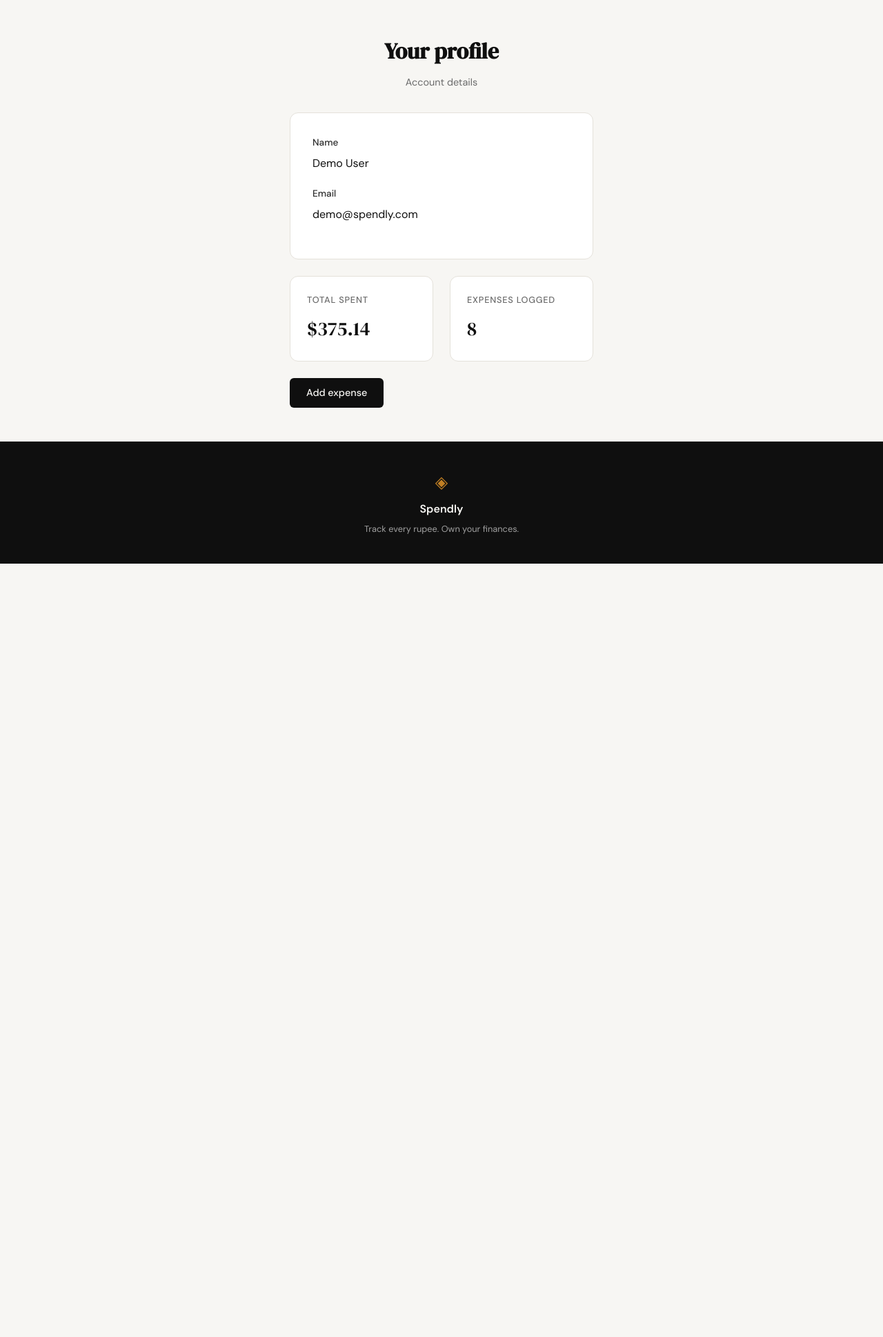
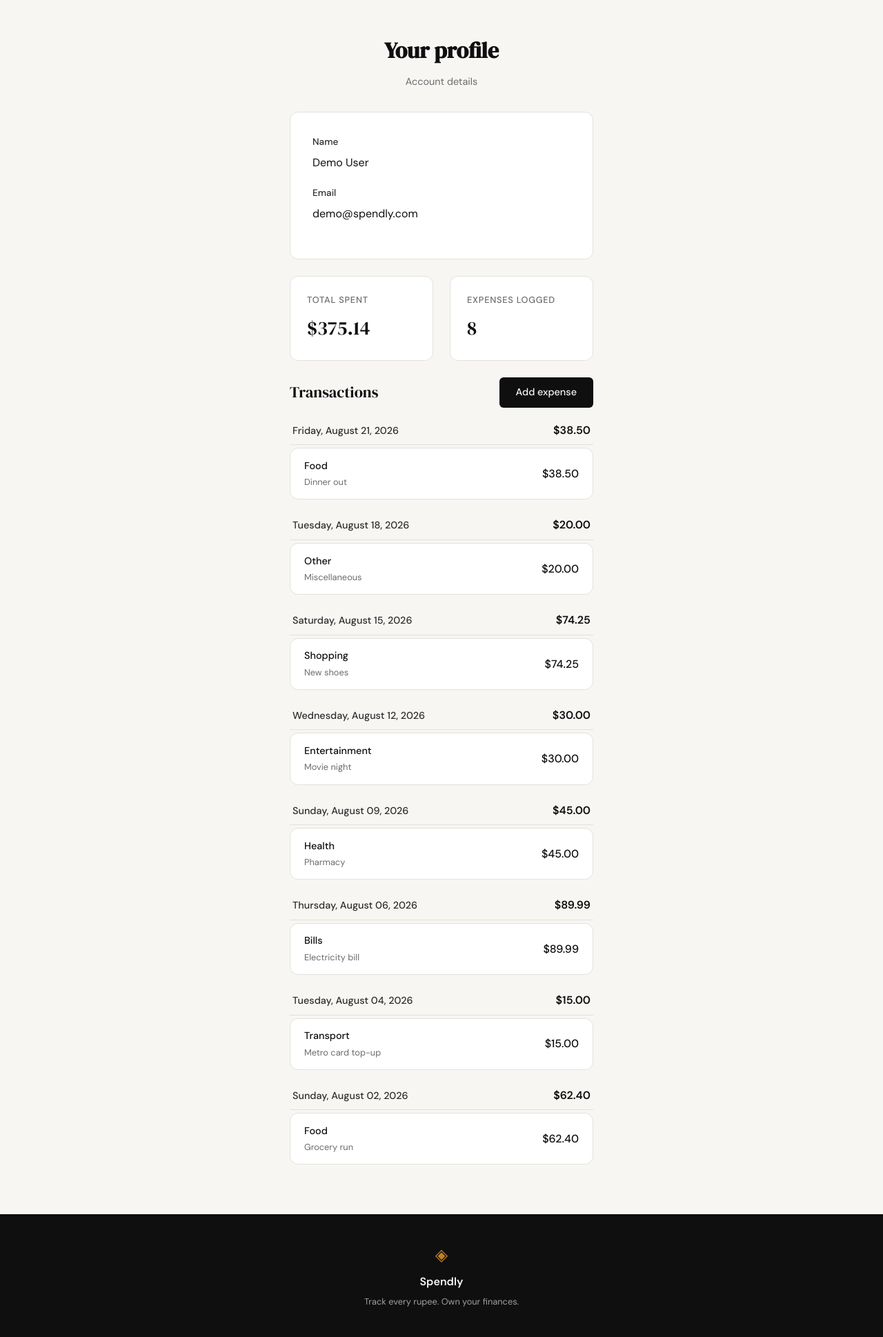
Before and after one commit to satyakiranmai1-cmyk/spendly, a Flask app: page /profile in a window 1280 px wide. Shown: the part 61-1999 px from the top of the page at 69% size. Before the commit the page ends 878 px from the top, so only its background shows below. Run offline with Flask 3, Linux system fonts and the light colour scheme; the visitor is signed in with stand-in values (Sample User, id 1); data comes from the database, SQL or seed files in the repository.

Commit message:
Show day-wise transactions on profile
Port get_expenses_by_day() and the expense_day_list macro from the
profile-page branches so the profile lists each day's expenses,
newest first, with a per-day total.

Co-Authored-By: Claude Opus 5.5 <noreply@anthropic.com>

```diff
--- a/app.py
+++ b/app.py
@@ -13,6 +13,7 @@ from database.db import (
     create_user,
     get_db,
     get_expense_summary_by_user,
+    get_expenses_by_day,
     get_user_by_email,
     get_user_by_id,
     init_db,
@@ -171,7 +172,13 @@ def profile():
         session.pop("user_id", None)
         return redirect(url_for("login"))
     summary = get_expense_summary_by_user(user["id"])
-    return render_template("profile.html", user=user, summary=summary)
+    days = get_expenses_by_day(user["id"])
+    for day in days:
+        try:
+            day["display_date"] = date.fromisoformat(day["date"]).strftime("%A, %B %d, %Y")
+        except ValueError:
+            day["display_date"] = day["date"]
+    return render_template("profile.html", user=user, summary=summary, days=days)
 
 
 @app.route("/expenses/add", methods=["GET", "POST"])
--- a/database/db.py
+++ b/database/db.py
@@ -88,6 +88,35 @@ def get_expense_summary_by_user(user_id):
     return {"total_spent": float(row["total_spent"]), "expense_count": int(row["expense_count"])}
 
 
+def get_expenses_by_day(user_id):
+    """Return the user's expenses grouped by day, most recent day first.
+
+    Each group is {"date": "YYYY-MM-DD", "total": float, "expenses": [row, ...]},
+    with expenses inside a day ordered most recent first.
+    """
+    conn = get_db()
+    rows = conn.execute(
+        """
+        SELECT id, amount, category, description, date
+        FROM expenses
+        WHERE user_id = ?
+        ORDER BY date DESC, id DESC
+        """,
+        (user_id,),
+    ).fetchall()
+    conn.close()
+
+    days = []
+    current_day = None
+    for row in rows:
+        if current_day is None or row["date"] != current_day["date"]:
+            current_day = {"date": row["date"], "total": 0.0, "expenses": []}
+            days.append(current_day)
+        current_day["expenses"].append(dict(row))
+        current_day["total"] += row["amount"]
+    return days
+
+
 def create_user(name, email, password_hash):
     conn = get_db()
     try:
--- a/static/css/style.css
+++ b/static/css/style.css
@@ -513,6 +513,101 @@ select.form-input {
 }
 
 /* ------------------------------------------------------------------ */
+/* Day-wise transactions                                               */
+/* ------------------------------------------------------------------ */
+
+.transactions-header {
+    display: flex;
+    align-items: center;
+    justify-content: space-between;
+    gap: 1rem;
+    margin: 0.5rem 0 1.25rem;
+}
+
+.transactions-title {
+    font-family: var(--font-display);
+    font-size: 1.4rem;
+    font-weight: 400;
+    color: var(--ink);
+}
+
+.statement-day { margin-bottom: 1.5rem; }
+
+.statement-day-header {
+    display: flex;
+    align-items: baseline;
+    justify-content: space-between;
+    padding: 0 0.25rem 0.5rem;
+    border-bottom: 1px solid var(--border);
+    margin-bottom: 0.25rem;
+}
+
+.statement-date {
+    font-weight: 500;
+    font-size: 0.9rem;
+    color: var(--ink-soft);
+}
+
+.statement-day-total {
+    font-weight: 600;
+    color: var(--ink);
+}
+
+.statement-list {
+    list-style: none;
+    background: var(--paper-card);
+    border: 1px solid var(--border);
+    border-radius: var(--radius-md);
+    overflow: hidden;
+}
+
+.statement-row {
+    display: flex;
+    align-items: center;
+    justify-content: space-between;
+    gap: 1rem;
+    padding: 0.85rem 1.25rem;
+}
+
+.statement-row + .statement-row { border-top: 1px solid var(--border-soft); }
+
+.statement-row-main {
+    display: flex;
+    flex-direction: column;
+    gap: 0.15rem;
+    min-width: 0;
+}
+
+.statement-category {
+    font-size: 0.9rem;
+    font-weight: 500;
+    color: var(--ink);
+}
+
+.statement-desc {
+    font-size: 0.8rem;
+    color: var(--ink-muted);
+    overflow: hidden;
+    text-overflow: ellipsis;
+    white-space: nowrap;
+}
+
+.statement-amount {
+    flex-shrink: 0;
+    font-weight: 500;
+    color: var(--ink);
+}
+
+.statement-empty {
+    background: var(--paper-card);
+    border: 1px solid var(--border);
+    border-radius: var(--radius-md);
+    padding: 2.5rem;
+    text-align: center;
+    color: var(--ink-muted);
+}
+
+/* ------------------------------------------------------------------ */
 /* Flash messages                                                      */
 /* ------------------------------------------------------------------ */
 
--- /dev/null
+++ b/templates/_macros.html
@@ -0,0 +1,29 @@
+{% macro expense_day_list(days, empty_message) %}
+{% if days %}
+    {% for day in days %}
+    <div class="statement-day">
+        <div class="statement-day-header">
+            <span class="statement-date">{{ day.display_date }}</span>
+            <span class="statement-day-total">${{ "%.2f"|format(day.total) }}</span>
+        </div>
+        <ul class="statement-list">
+            {% for expense in day.expenses %}
+            <li class="statement-row">
+                <div class="statement-row-main">
+                    <span class="statement-category">{{ expense.category }}</span>
+                    {% if expense.description %}
+                    <span class="statement-desc">{{ expense.description }}</span>
+                    {% endif %}
+                </div>
+                <span class="statement-amount">${{ "%.2f"|format(expense.amount) }}</span>
+            </li>
+            {% endfor %}
+        </ul>
+    </div>
+    {% endfor %}
+{% else %}
+    <div class="statement-empty">
+        <p>{{ empty_message }}</p>
+    </div>
+{% endif %}
+{% endmacro %}
--- a/templates/profile.html
+++ b/templates/profile.html
@@ -1,4 +1,5 @@
 {% extends "base.html" %}
+{% from "_macros.html" import expense_day_list %}
 
 {% block title %}Your profile — Spendly{% endblock %}
 
@@ -34,7 +35,12 @@
             </div>
         </div>
 
-        <a href="{{ url_for('add_expense') }}" class="btn-primary">Add expense</a>
+        <div class="transactions-header">
+            <h2 class="transactions-title">Transactions</h2>
+            <a href="{{ url_for('add_expense') }}" class="btn-primary">Add expense</a>
+        </div>
+
+        {{ expense_day_list(days, "No expenses logged yet.") }}
 
     </div>
 </section>
```
Also changed, not shown: tests/test_add_expense.py (+22 -0 lines).
